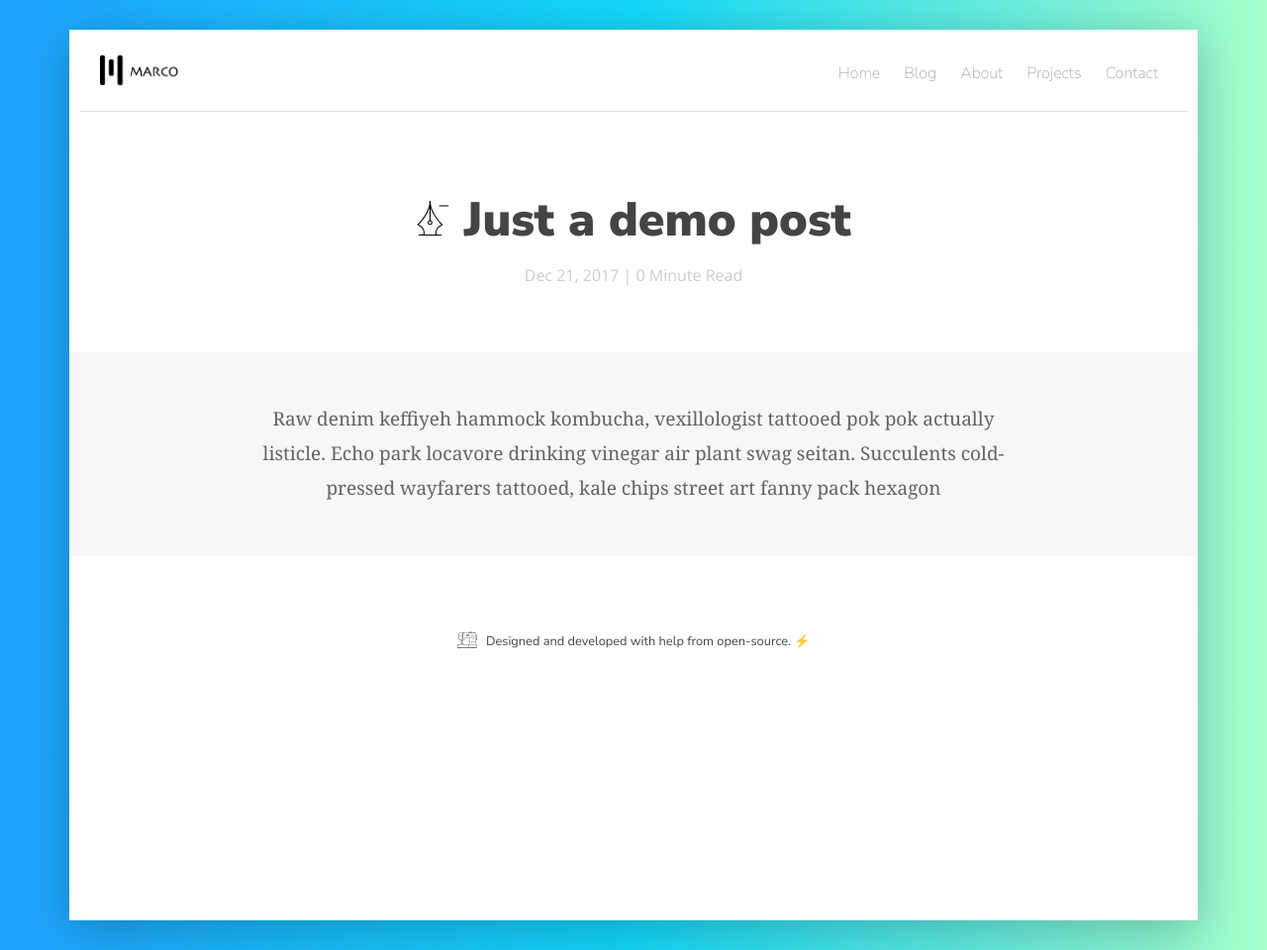
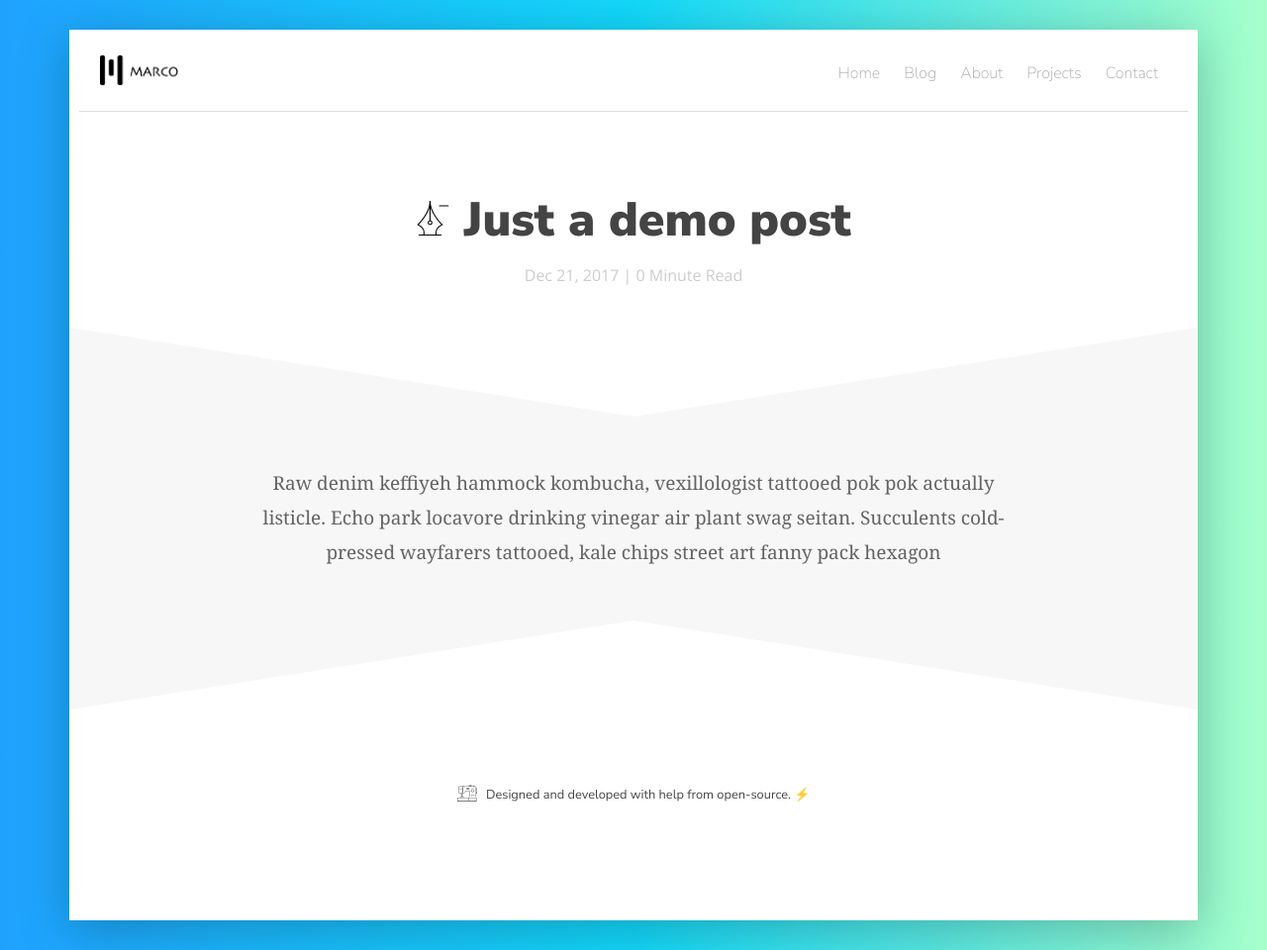
Before and after one commit to marcoroganovic/marcoroganovic.github.io, a Jekyll site: the page built from post-frontmatter.md, in a window 1280 px wide. Shown: the whole page at 99% size. Built offline with Jekyll 4.4.1, drawn with Linux system fonts in a browser that asks for light colours; nearby versions of some CDN libraries.

Commit message:
add separators on blog page also

```diff
--- a/_layouts/post.html
+++ b/_layouts/post.html
@@ -16,11 +16,21 @@
 
 <!-- blog-intro-meta end -->
 
+<div class="border-separator">
+  <div class="separator-left"></div>
+  <div class="separator-right"></div>
+</div>
+
 <div class="blog-post-desc bg-alternate">
   <p>{{ page.description }}</p>
 </div>
 
 <!-- blog post desc end -->
+
+<div class="border-separator">
+  <div class="separator-left-inverted"></div>
+  <div class="separator-right-inverted"></div>
+</div>
 
 <div class="blog-post-content">
   {{ content }}
--- a/css/styles.css
+++ b/css/styles.css
@@ -155,6 +155,10 @@
 #about, #projects, #open-source, #contact {
   min-height: 100px;
   padding: 20px 30px;
+}
+
+#contact {
+  padding-bottom: 50px;
 }
 
 #about, #projets {
@@ -505,7 +509,7 @@
 
 
 .blog-post-meta-info {
-  padding: 50px 0;
+  padding: 50px 0 25px 0;
   text-align: center;
 }
 
```
Also changed, not shown: 1 other file.
